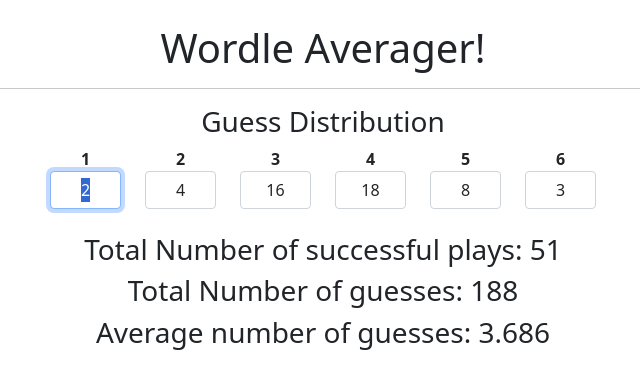
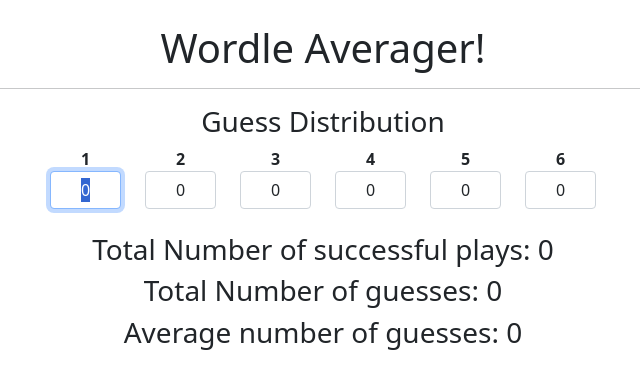
Before and after one commit to notmarkmiranda/wordle-average, a Vue app: page / in a window 1280 px wide. Shown: the top 388 px of the page, without its empty margins (317-957 px from the left). Built offline with nearby package versions, Linux system fonts and the light colour scheme.

Commit message:
Remove prepopulated scores

```diff
--- a/src/components/WordleAverager.vue
+++ b/src/components/WordleAverager.vue
@@ -29,7 +29,7 @@
   components: { GuessInputField },
   data() {
     return {
-      guessDistribution: [2, 4, 16, 18, 8, 3]
+      guessDistribution: [0, 0, 0, 0, 0, 0]
     }
   },
   computed: {
@@ -40,6 +40,7 @@
       return this.guessDistribution.reduce((acc, val, index) => acc + ((index + 1) * val), 0)
     },
     average() {
+      if (this.numberOfPlays == 0) { return 0 }
       return (this.sumOfGuesses / this.numberOfPlays).toFixed(3)
     },
   },
```
Also changed, not shown: 1 other file (tests, documents, lock files or other folders).
